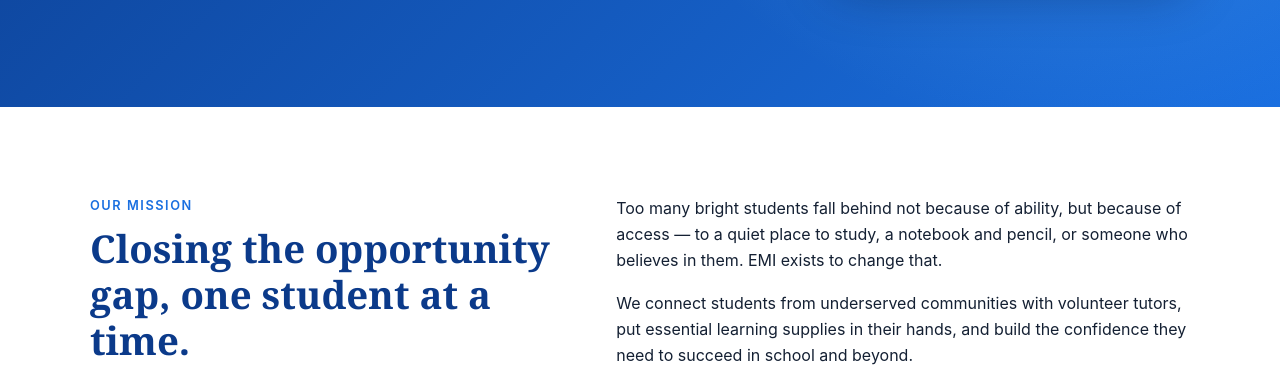
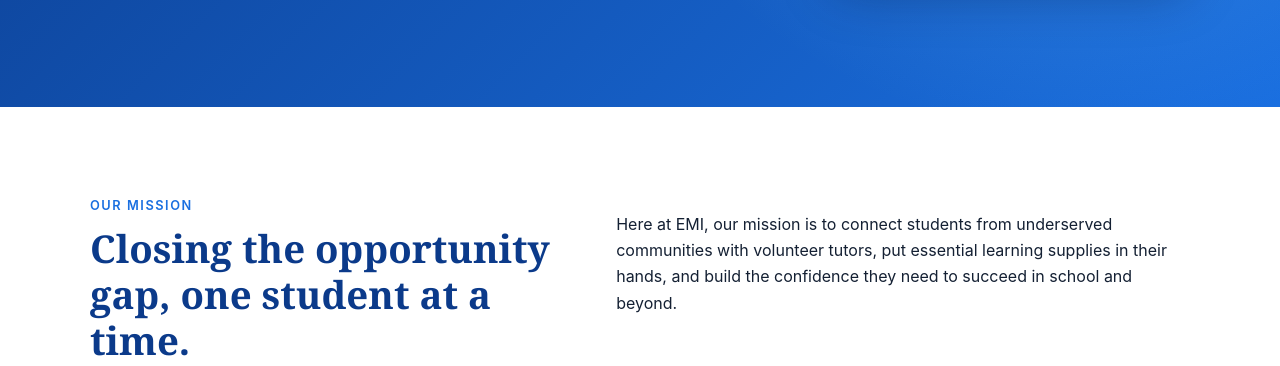
Before and after one commit to equalmindsinitiative1-web/EMIBASE, a plain HTML site: page index.html in a window 1280 px wide. Shown: the part 600-966 px from the top of the page. Drawn offline with Linux system fonts and the light colour scheme.

Commit message:
Update index.html

```diff
--- a/index.html
+++ b/index.html
@@ -68,13 +68,9 @@
           <h2>Closing the opportunity gap, one student at a time.</h2>
         </div>
         <div>
-          <p>
-            Too many bright students fall behind not because of ability, but because of
-            access — to a quiet place to study, a notebook and pencil, or someone who
-            believes in them. EMI exists to change that.
           </p>
           <p>
-            We connect students from underserved communities with volunteer tutors,
+            Here at EMI, our mission is to connect students from underserved communities with volunteer tutors,
             put essential learning supplies in their hands, and build the confidence
             they need to succeed in school and beyond.
           </p>
```
